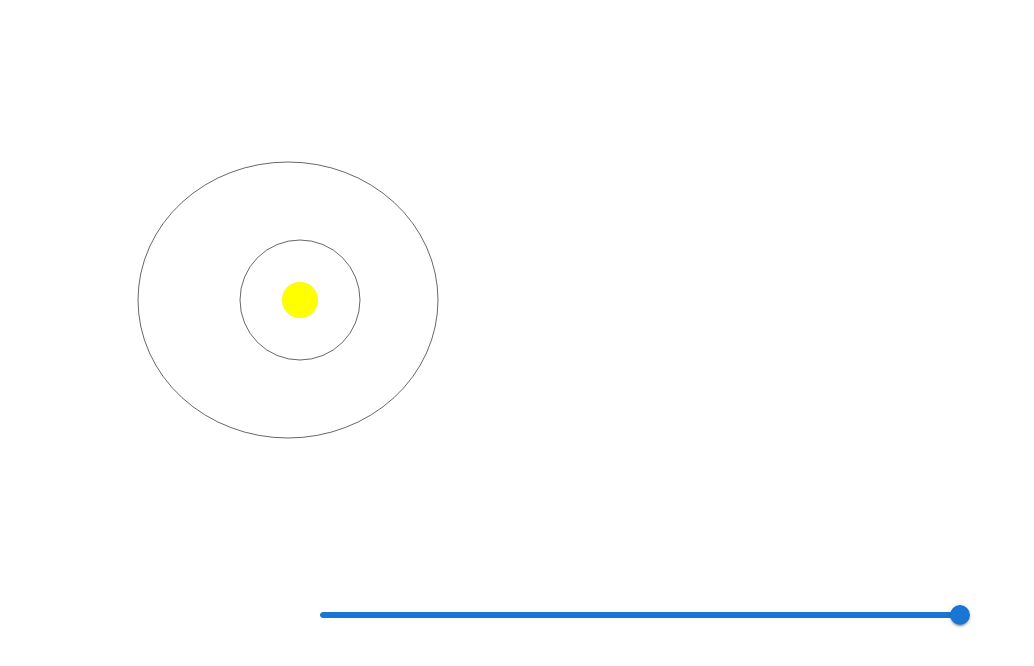
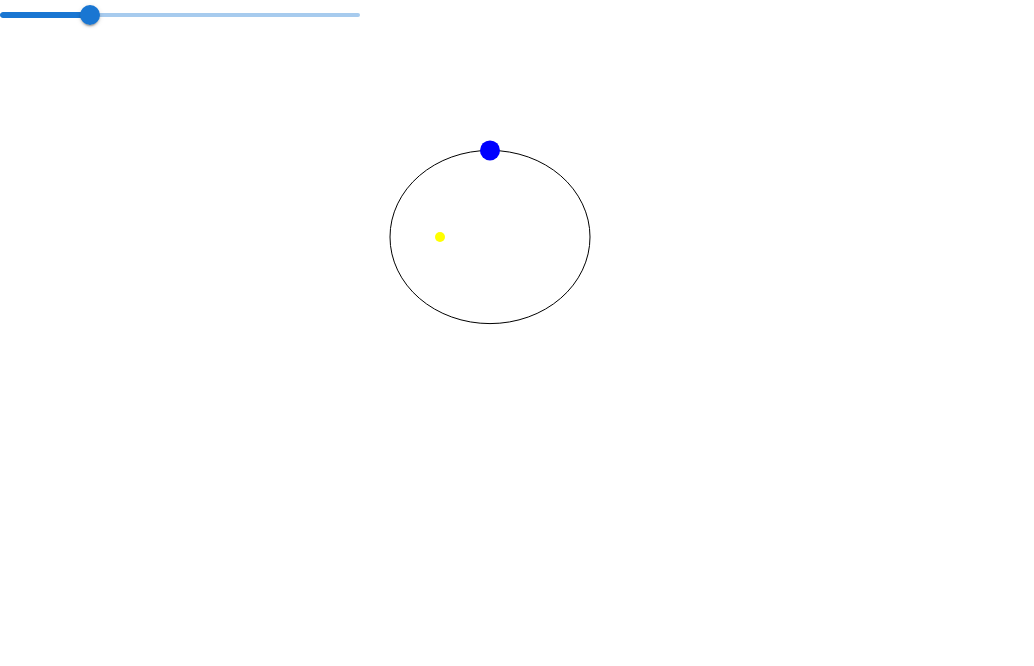
Before and after one commit to AkipTsaqif/astro-taman-belajar, a React (Vite) app: page /ecc in a window 1280 px wide. Shown: the top 666 px of the page, without its empty margins (0-1034 px from the left). Built offline with nearby package versions, Linux system fonts and the light colour scheme.

Commit message:
eksentrisitas v2

```diff
--- a/src/components/animations/Eccentricity.jsx
+++ b/src/components/animations/Eccentricity.jsx
@@ -1,20 +1,53 @@
 import { useEffect, useState } from "react";
-import { Slider } from "@mui/material";
+import { Slider, Typography } from "@mui/material";
 import useDidMountEffect from "../../hooks/useDidMountEffect";
 
+const marks = [
+	{
+		value: 0,
+		label: "Lingkaran",
+	},
+	{
+		value: 1,
+		label: "Parabola",
+	},
+	{
+		value: 2,
+		label: "Hiperbola",
+	},
+];
+
 const Eccentricity = () => {
-	const [ecc, setEcc] = useState(1);
+	const [ecc, setEcc] = useState(0);
 	const [cx, setCx] = useState(50);
 	const [rx, setRx] = useState(10);
 	const [ry, setRy] = useState(10);
+	const [angle, setAngle] = useState(0);
+
+	const now = Date.now() / 1000;
 
 	useEffect(() => {
-		if (ecc >= 0.01) {
-			setRx(1 / (ecc / 10) + (2 - ecc * 2) * 36);
-			setRy(1 / (ecc / 10) + (2 - ecc * 2) * 6);
-			setCx(ecc * 50 - (50 - ecc * 50) / 1.5);
-		}
+		// if (ecc >= 0.01) {
+		setRx(10 + 85 * ecc);
+		setRy(10 + 50 * ecc);
+		setCx(50 - 85 * ecc);
+		// }
 	}, [ecc]);
+
+	useEffect(() => {
+		const orbitRadiusX = rx + 1; // radius of the ellipse + radius of the circle
+		const orbitRadiusY = ry + 1; // radius of the ellipse + radius of the circle
+
+		// Calculate new coordinates for the orbiting object
+		const newCx = 50 + orbitRadiusX * Math.cos(angle);
+		const newCy = 50 + orbitRadiusY * Math.sin(angle);
+		setAngle(angle + 0.01); // Increment the angle for the next frame
+
+		// Update the cx and cy attributes of the orbiting object
+		const orbitingObject = document.getElementById("orbiting-object");
+		orbitingObject.setAttribute("cx", newCx);
+		orbitingObject.setAttribute("cy", newCy);
+	}, [angle, rx, ry]);
 
 	useEffect(() => console.log({ ecc, cx, rx, ry }), [cx, rx, ry]);
 
@@ -30,17 +63,12 @@ const Eccentricity = () => {
 						strokeWidth="0.01"
 						fill="yellow"
 					/>
-					{/* <path
-						d="M 100,50 A 10,10 100 1,1 10,50"
-						fill="none"
-						stroke="black"
-					/>
-					<path d="M 125,75 a180,50 100 0,0 100,50" /> */}
 					<ellipse
-						cx={ecc === 1 ? "50" : cx}
+						id="inner-planet"
+						cx={cx}
 						cy="50"
-						rx={ecc === 1 ? "10" : rx}
-						ry={ecc === 1 ? "10" : ry}
+						rx={rx}
+						ry={ry}
 						stroke="black"
 						strokeWidth="0.1"
 						fill="none"
@@ -54,12 +82,15 @@ const Eccentricity = () => {
 						strokeWidth="0.1"
 						fill="none"
 					/>
+					<circle id="orbiting-object" r="1" fill="red" />
 				</svg>
 			</div>
 			<div style={{ width: "50vw", margin: "auto" }}>
+				<Typography>Eksentrisitas:</Typography>
 				<Slider
-					max={1}
+					max={2}
 					min={0}
+					marks={marks}
 					step={0.01}
 					value={ecc}
 					valueLabelDisplay="auto"
--- /dev/null
+++ b/src/components/animations/Eccentricity2.jsx
@@ -0,0 +1,87 @@
+import React, { useState, useEffect } from "react";
+import { Slider } from "@mui/material";
+
+const Eccentricity2 = () => {
+	const [eccentricity, setEccentricity] = useState(0.5); // Initial eccentricity state
+	const semiMajorAxis = 100;
+	const semiMinorAxis =
+		eccentricity === 1
+			? Infinity
+			: semiMajorAxis *
+			  Math.sqrt(Math.abs(1 - eccentricity * eccentricity));
+	const focalDistance = semiMajorAxis * eccentricity;
+	const cx = focalDistance; // Set the cx value to the focal distance
+	const cy = 200; // Set the cy value to the vertical center of the SVG
+	const parentStarX =
+		eccentricity === 1 ? cx + semiMajorAxis : cx - focalDistance; // Set the parent star's x value to the correct focal point
+
+	useEffect(() => {
+		// Update the orbiting object's position based on the current eccentricity state
+		const updateOrbitPosition = () => {
+			const now = Date.now() / 1000;
+			const x = cx + semiMajorAxis * Math.cos((now * Math.PI) / 2);
+			const y = cy + semiMinorAxis * Math.sin((now * Math.PI) / 2);
+			const orbitingObject = document.getElementById("orbiting-object");
+			orbitingObject.setAttribute("cx", x);
+			orbitingObject.setAttribute("cy", y);
+		};
+
+		updateOrbitPosition();
+	}, [eccentricity, cx, cy, semiMajorAxis, semiMinorAxis]);
+
+	const handleEccentricityChange = (event, newEccentricity) => {
+		setEccentricity(newEccentricity);
+	};
+
+	return (
+		<div>
+			{/* Use Slider component from MUI to adjust the orbit eccentricity */}
+			<Slider
+				min={0}
+				max={2}
+				step={0.01}
+				value={eccentricity}
+				onChange={handleEccentricityChange}
+				style={{ width: "360px" }}
+			/>
+
+			{/* Update the viewBox and preserveAspectRatio attributes of the SVG */}
+			<svg
+				width="100%"
+				height="400"
+				viewBox="0 0 400 400"
+				preserveAspectRatio="xMidYMid meet"
+			>
+				{/* Define the orbit path as an ellipse with cx based on the focal distance and cy as the vertical center */}
+				{eccentricity <= 1 ? (
+					<ellipse
+						cx={cx}
+						cy={cy}
+						rx={semiMajorAxis}
+						ry={semiMinorAxis}
+						fill="none"
+						stroke="black"
+					/>
+				) : (
+					<path
+						d={`M${
+							cx - semiMajorAxis
+						} ${cy} A${semiMajorAxis} ${semiMinorAxis} 0 1 0 ${
+							cx + semiMajorAxis
+						} ${cy}`}
+						fill="none"
+						stroke="black"
+					/>
+				)}
+
+				{/* Define the parent star as a circle at the correct focal point */}
+				<circle cx={parentStarX} cy={cy} r="5" fill="yellow" />
+
+				{/* Define the orbiting object as a circle */}
+				<circle id="orbiting-object" r="10" fill="blue" />
+			</svg>
+		</div>
+	);
+};
+
+export default Eccentricity2;
--- a/src/main.jsx
+++ b/src/main.jsx
@@ -3,6 +3,7 @@ import ReactDOM from "react-dom/client";
 import { createBrowserRouter, RouterProvider } from "react-router-dom";
 import Home from "./components/main-menu/Home";
 import SolarSystem from "./components/main-menu/background/SolarSystem";
+import Eccentricity2 from "./components/animations/Eccentricity2";
 import Eccentricity from "./components/animations/Eccentricity";
 import "./index.css";
 import { CssBaseline } from "@mui/material";
@@ -18,6 +19,10 @@ const router = createBrowserRouter([
 	},
 	{
 		path: "/ecc",
+		element: <Eccentricity2 />,
+	},
+	{
+		path: "/ecc-real",
 		element: <Eccentricity />,
 	},
 ]);
```
